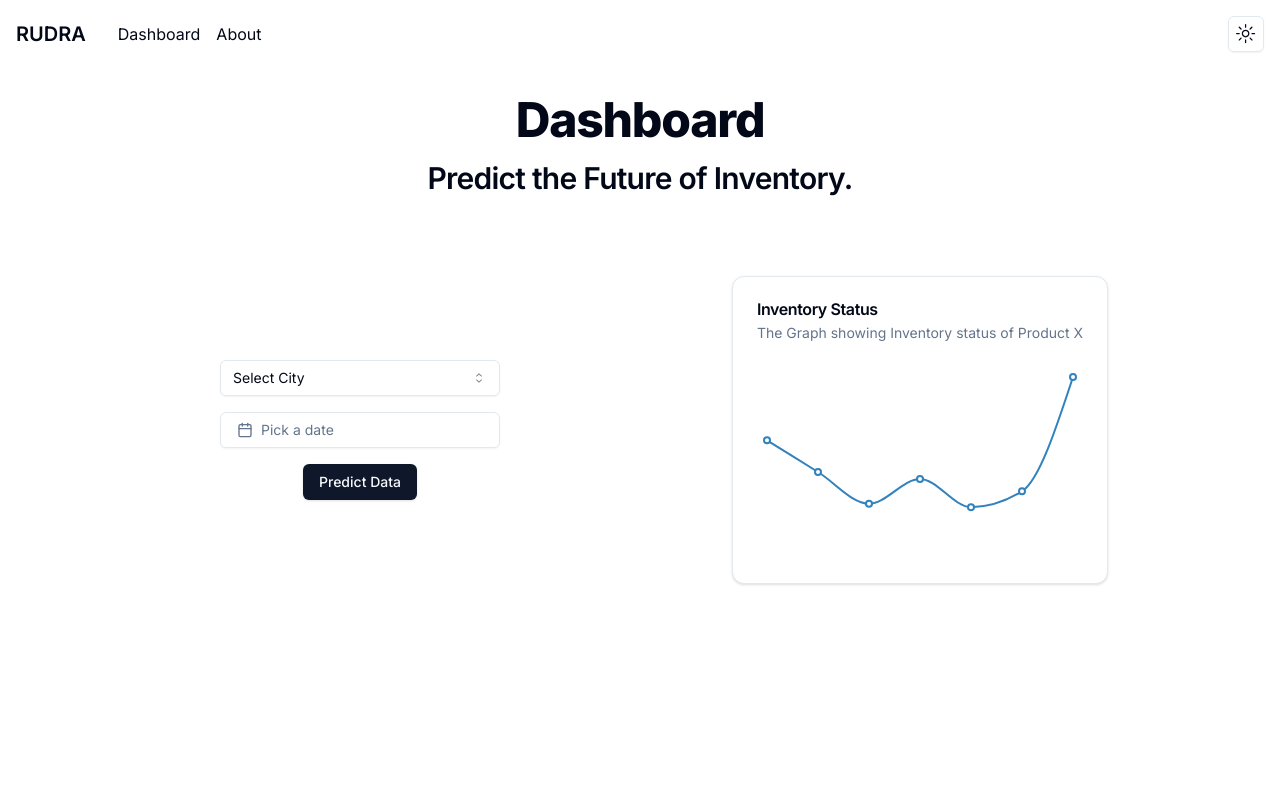
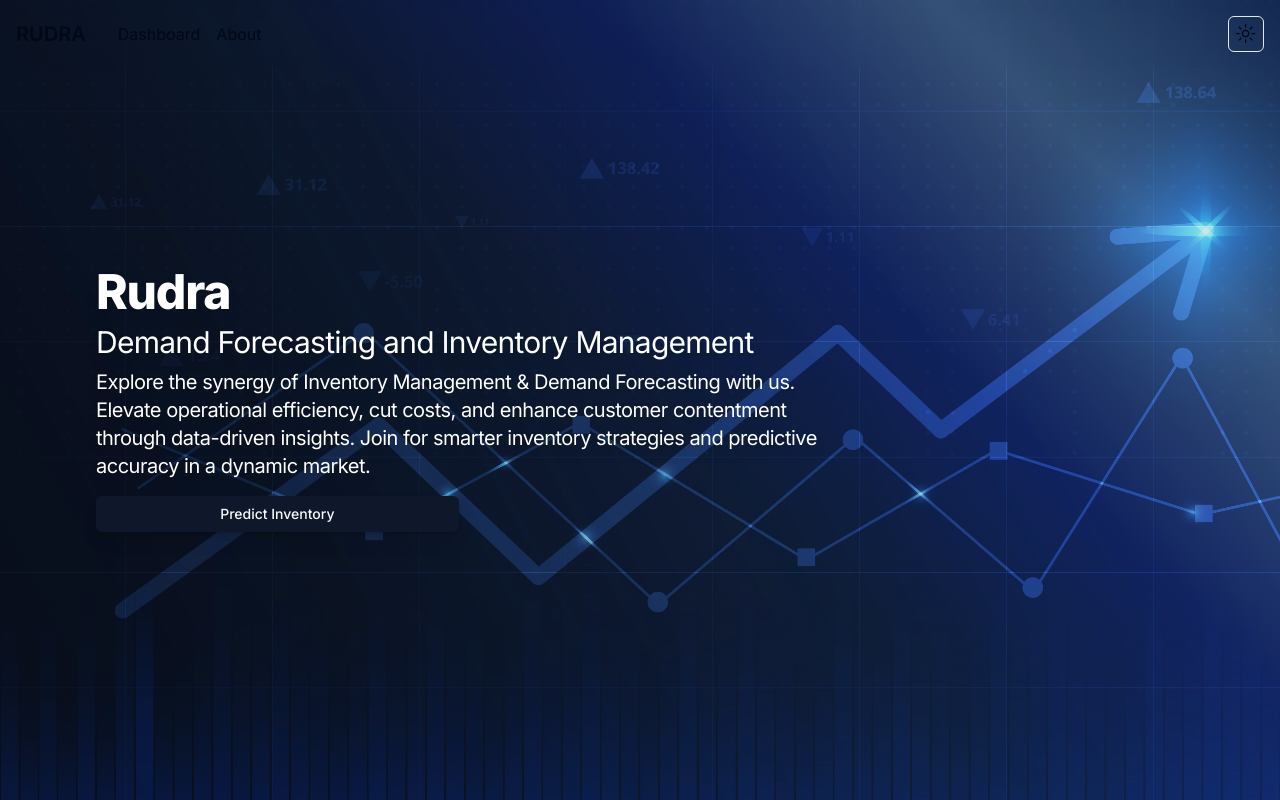
Before and after one commit to so-sc/rudra-nivhack, a Next.js app in the folder frontend/: page / in a window 1280 px wide. Built offline with nearby package versions, Linux system fonts and the light colour scheme.

Commit message:
Adds landing page

```diff
--- a/frontend/src/app/dashboard/page.tsx
+++ b/frontend/src/app/dashboard/page.tsx
@@ -1,11 +1,9 @@
-import CSVDisplay from "@/components/csv-display"
-import PredictForm from "@/components/predict-form"
+import Dashboard from "@/components/dashboard"
 
-export default function page() {
+export default function Home() {
   return (
-    <section className="grid md:grid-cols-2">
-      <PredictForm />
-      <CSVDisplay />
-    </section>
+    <main>
+      <Dashboard />
+    </main>
   )
 }
--- a/frontend/src/app/globals.css
+++ b/frontend/src/app/globals.css
@@ -75,6 +75,28 @@
   }
 }
 
+:has(> .landing) {
+  position: relative;
+  background-image: url("/graph_bg.jpg");
+  background-size: cover;
+  isolation: isolate;
+}
+
+:has(> .landing)::after {
+  content: "";
+  position: absolute;
+  background-image: linear-gradient(
+    45deg,
+    black 50%,
+    darkblue,
+    lightblue,
+    black
+  );
+  z-index: -1;
+  opacity: 0.2;
+  inset: 0;
+}
+
 /* * {
   outline: 1px solid red;
 } */
--- a/frontend/src/app/page.tsx
+++ b/frontend/src/app/page.tsx
@@ -1,9 +1,9 @@
-import Dashboard from "@/components/dashboard"
+import Landing from "@/components/landing"
 
-export default function Home() {
+export default function page() {
   return (
     <main>
-      <Dashboard />
+      <Landing />
     </main>
   )
 }
--- /dev/null
+++ b/frontend/src/components/landing.tsx
@@ -0,0 +1,33 @@
+import { Button } from "@/components/ui/button"
+import { siteConfig } from "@/config/siteConfig"
+import Link from "next/link"
+
+export default function Landing() {
+  return (
+    <section className="landing container p-24 min-h-screen flex drop-shadow-lg text-white items-center">
+      {/* <img src="/graph_bg.jpg" alt="Graph Growing in Background" /> */}
+      <div className="flex flex-col gap-2 text-left items-start">
+        <h1 className="scroll-m-20 text-4xl font-extrabold tracking-tight lg:text-5xl">
+          {siteConfig.name}
+        </h1>
+        <h2 className="scroll-m-20 text-3xl tracking-tight transition-colors first:mt-0">
+          Demand Forecasting and Inventory Management
+        </h2>
+        <p className="w-2/3 scroll-m-20 text-xl tracking-tight">
+          Explore the synergy of Inventory Management & Demand Forecasting with
+          us. Elevate operational efficiency, cut costs, and enhance customer
+          contentment through data-driven insights. Join for smarter inventory
+          strategies and predictive accuracy in a dynamic market.
+        </p>
+        <Button asChild className="mt-2 border-white w-1/3">
+          <Link href="/dashboard">Predict Inventory</Link>
+        </Button>
+      </div>
+      {/* <img
+      src="https://source.unsplash.com/random?graph-sales"
+      alt="Random Datas"
+      className="min-h-screen object-cover -z-10"
+    /> */}
+    </section>
+  )
+}
```
Also changed, not shown: frontend/public/graph_bg.jpg (added).
